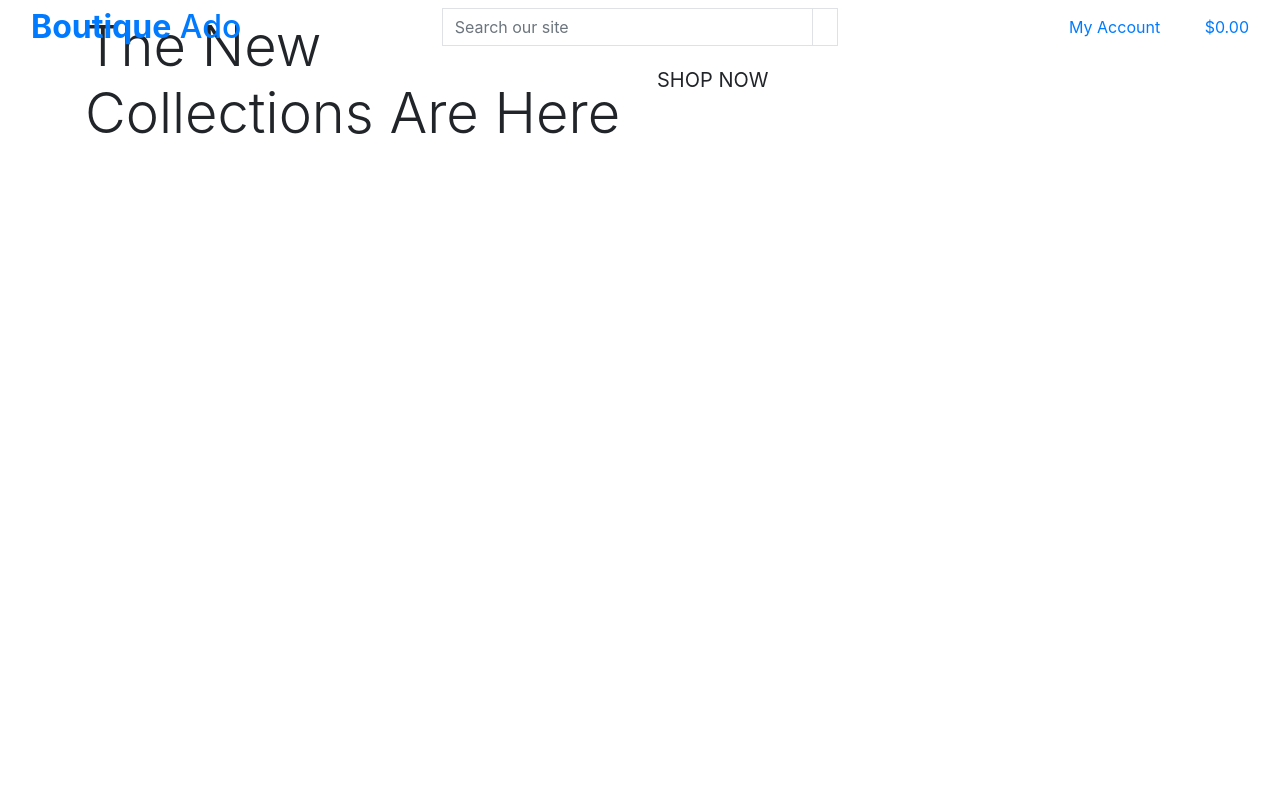
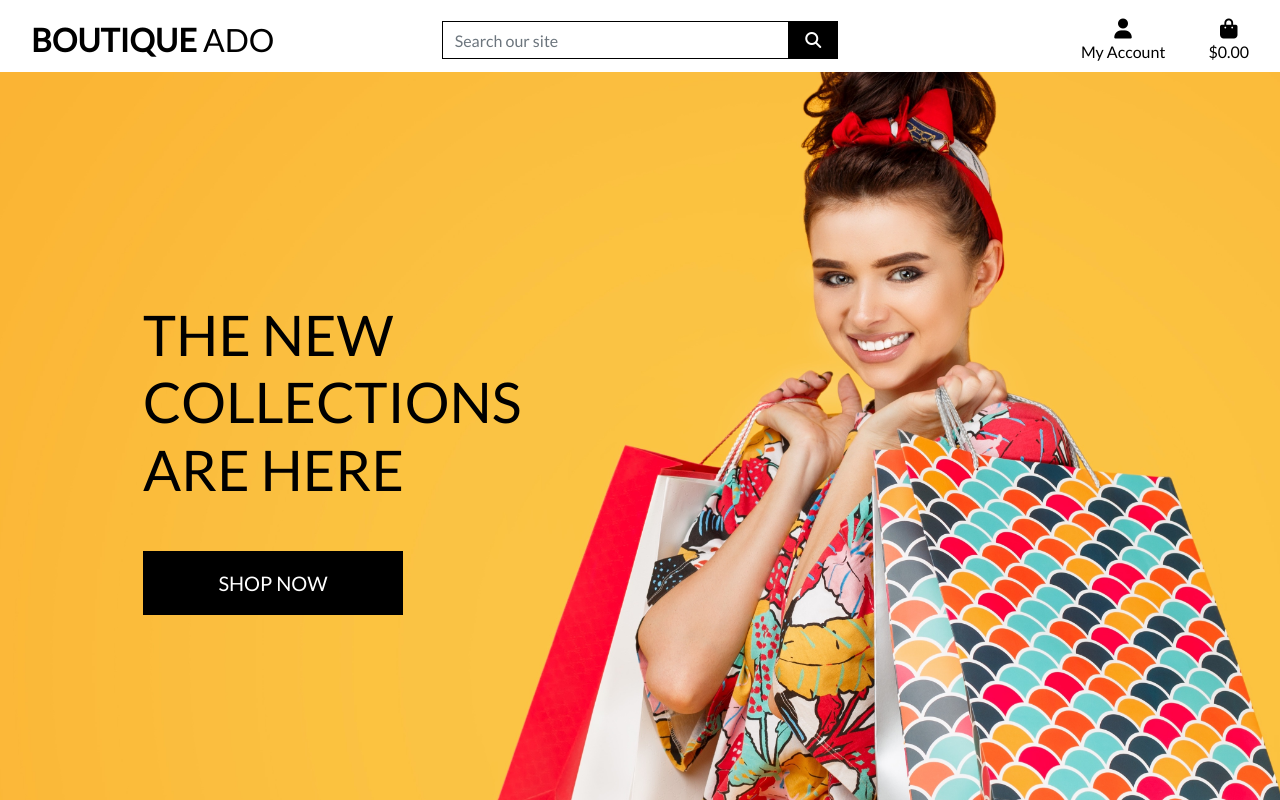
Before and after one commit to Shinners888/boutique, a Django app: page / in a window 1280 px wide. Run offline with Django 3.2, Linux system fonts and the light colour scheme; some libraries are stand-ins or nearby versions.

Commit message:
completed home page and css

```diff
--- a/boutique_ado/settings.py
+++ b/boutique_ado/settings.py
@@ -151,6 +151,10 @@ USE_TZ = True
 # https://docs.djangoproject.com/en/3.2/howto/static-files/
 
 STATIC_URL = '/static/'
+STATICFILES_DIRS = (os.path.join(BASE_DIR, 'static'),)
+
+MEDIA_URL = '/media/'
+MEDIA_ROOT = os.path.join(BASE_DIR, 'media')
 
 # Default primary key field type
 # https://docs.djangoproject.com/en/3.2/ref/settings/#default-auto-field
--- a/boutique_ado/urls.py
+++ b/boutique_ado/urls.py
@@ -15,9 +15,11 @@ Including another URLconf
 """
 from django.contrib import admin
 from django.urls import path, include
+from django.conf import settings
+from django.conf.urls.static import static
 
 urlpatterns = [
     path('admin/', admin.site.urls),
     path('accounts/', include('allauth.urls')),
     path('', include('home.urls')),
-]
+] + static(settings.MEDIA_URL, document_root=settings.MEDIA_ROOT)
--- a/home/templates/home/index.html
+++ b/home/templates/home/index.html
@@ -1,31 +1,26 @@
 {% extends "base.html" %}
 {% load static %}
 {% block page_header %}
-<div class="header-container">
+    <div class="container header-container">
         <div class="row">
-        <div class="col">
-
-        </div>
+            <div class="col"></div>
         </div>
     </div>
 {% endblock %}
 
-
 {% block content %}
-
     <div class="container h-100">
         <div class="row h-100">
             <div class="col-7 col-md-6 my-auto">
                 <h1 class="display-4 logo-font text-black">
-                The New Collections Are Here</h1>
-        </div>
+                    The new collections are here
+                </h1>
                 <div class="my-5">
                     <h4>
                         <a href="" class="shop-now-button btn btn-lg rounded-0 text-uppercase py-3">Shop Now</a>
                     </h4>
                 </div>
             </div>
-
-
+        </div>
     </div>
 {% endblock %}
--- /dev/null
+++ b/static/css/base.css
@@ -0,0 +1,81 @@
+html {
+    height: 100%;
+}
+
+body {
+    background: url('/media/homepage_background.jpg') no-repeat center center fixed;
+    background-size: cover;
+    height: calc(100vh - 164px);
+    color: #555;
+    font-family: 'Lato';
+}
+
+/* from Bulma */
+.icon {
+    align-items: center;
+    display: inline-flex;
+    justify-content: center;
+    height: 1.5rem;
+    width: 1.5rem;
+}
+
+.logo-font {
+    text-transform: uppercase;
+}
+
+.main-logo-link {
+    width: fit-content;
+}
+
+.shop-now-button {
+    background: black;
+    color: white;
+    min-width: 260px;
+}
+
+.btn-black {
+    background: black;
+    color: white;
+}
+
+.shop-now-button:hover,
+.shop-now-button:active,
+.shop-now-button:focus,
+.btn-black:hover,
+.btn-black:active,
+.btn-black:focus {
+    background: #222;
+    color: white;
+}
+
+.text-black {
+    color: #000 !important;
+}
+
+.border-black {
+    border: 1px solid black !important;
+}
+
+/* -------------------------------- Media Queries */
+
+/* Slightly larger container on xl screens */
+@media (min-width: 1200px) {
+  .container {
+    max-width: 80%;
+  }
+}
+
+/* fixed top navbar only on medium and up */
+@media (min-width: 992px) {
+    .fixed-top-desktop-only {
+        position: fixed;
+        top: 0;
+        right: 0;
+        left: 0;
+        z-index: 1030;
+    }
+
+    .header-container {
+        padding-top: 164px;
+    }
+}
--- a/templates/base.html
+++ b/templates/base.html
@@ -13,11 +13,17 @@
 
     {% block corecss %}
         <link rel="stylesheet" href="https://stackpath.bootstrapcdn.com/bootstrap/4.4.1/css/bootstrap.min.css" integrity="sha384-Vkoo8x4CGsO3+Hhxv8T/Q5PaXtkKtu6ug5TOeNV6gBiFeWPGFN9MuhOf23Q9Ifjh" crossorigin="anonymous">
-    {% endblock %}
+        <link rel="preconnect" href="https://fonts.googleapis.com">
+        <link rel="preconnect" href="https://fonts.gstatic.com" crossorigin>
+        <link href="https://fonts.googleapis.com/css2?family=Lato&display=swap" rel="stylesheet">
+        <link rel="stylesheet" href="{% static 'css/base.css' %}">
+
+        {% endblock %}
     {% block extra_css %}
     {% endblock %}
 
     {% block corejs %}
+        <script src="https://kit.fontawesome.com/4ff6e423cd.js" crossorigin="anonymous"></script>
         <script src="https://code.jquery.com/jquery-3.4.1.slim.min.js" integrity="sha384-J6qa4849blE2+poT4WnyKhv5vZF5SrPo0iEjwBvKU7imGFAV0wwj1yYfoRSJoZ+n" crossorigin="anonymous"></script>
         <script src="https://cdn.jsdelivr.net/npm/popper.js@1.16.0/dist/umd/popper.min.js" integrity="sha384-Q6E9RHvbIyZFJoft+2mJbHaEWldlvI9IOYy5n3zV9zzTtmI3UksdQRVvoxMfooAo" crossorigin="anonymous"></script>
         <script src="https://stackpath.bootstrapcdn.com/bootstrap/4.4.1/js/bootstrap.min.js" integrity="sha384-wfSDF2E50Y2D1uUdj0O3uMBJnjuUD4Ih7YwaYd1iqfktj0Uod8GCExl3Og8ifwB6" crossorigin="anonymous"></script>
@@ -29,7 +35,7 @@
     </head>
     <body>
         <header class="container-fluid fixed-top">
-            <div class="row">
+            <div id="topnav" class="row bg-white pt-lg-2 d-none d-lg-flex">
                 <div class="col-12 col-lg-4 my-auto py-1 py-lg-0 text-center text-lg-left">
                     <a href="{% url 'home' %}" class="nav-link main-logo-link">
                         <h2 class="logo-font text-black my-0"><strong>Boutique</strong> Ado</h2>
@@ -88,7 +94,8 @@
                     </ul>
                 </div>
             </div>
-    </header>
+        </header>
+
     {% if messages%}
         <div class="message-container"></div>
     {% endif %}
```
Also changed, not shown: media/homepage_background.jpg (added). Lines whose indentation alone changed are shown as unchanged.
